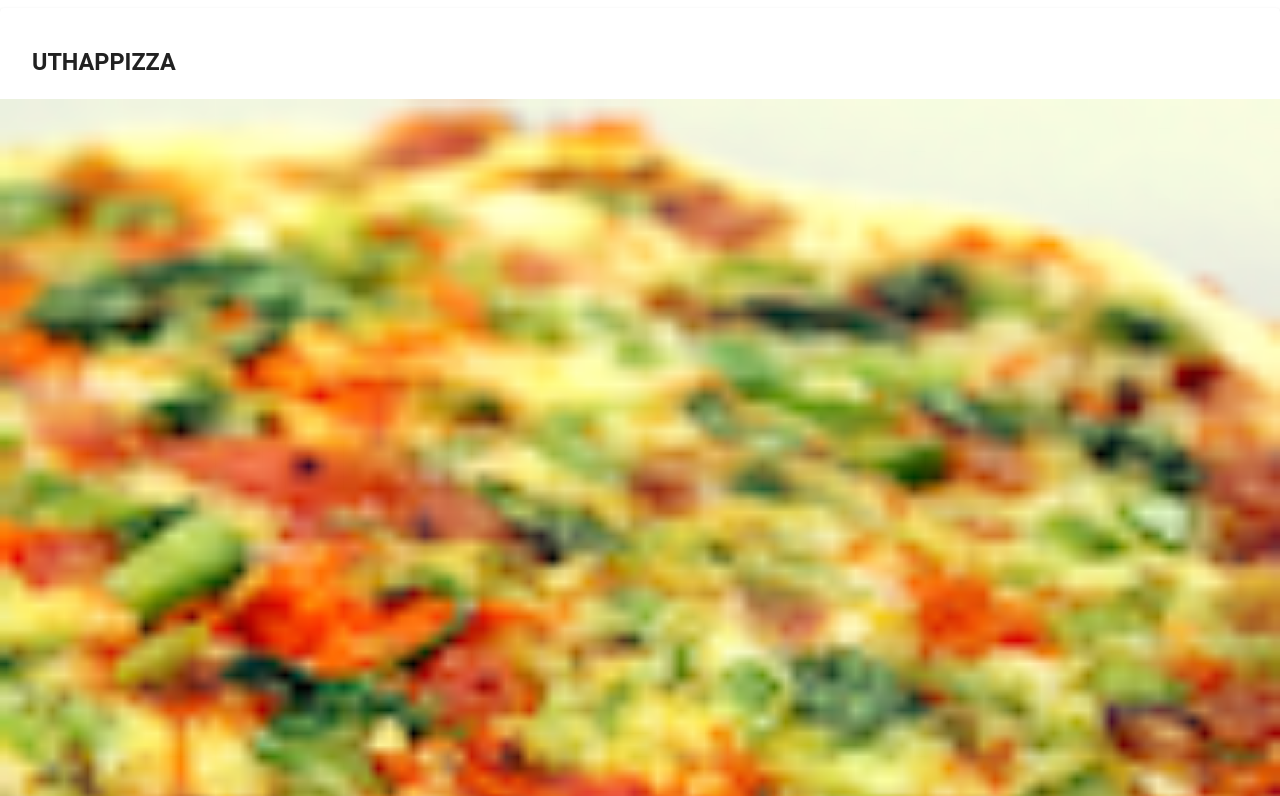
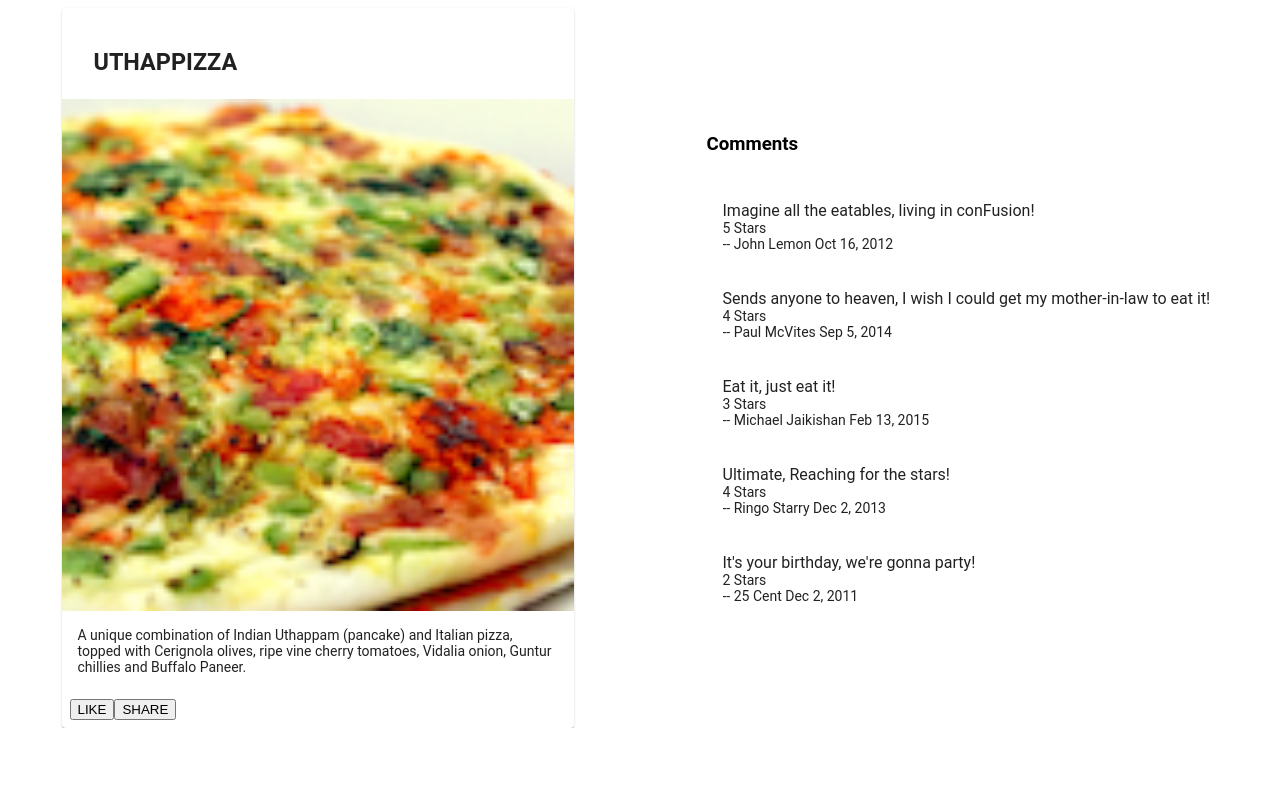
Before and after one commit to Xenoman81/AngularExcerciseConFusion, an Angular app: page / in a window 1280 px wide. Shown: the part 546-1342 px from the top of the page. After the commit the page ends 1274 px from the top, so only its background shows below. Built offline with nearby package versions, Linux system fonts and the light colour scheme.

Commit message:
assignment 1: dishdetail component

```diff
--- a/src/app/app.module.ts
+++ b/src/app/app.module.ts
@@ -12,12 +12,14 @@
 
 import { AppComponent } from './app.component';
 import { MenuComponent } from './menu/menu.component';
+import { DishdetailComponent } from './dishdetail/dishdetail.component';
 
 
 @NgModule({
   declarations: [
     AppComponent,
-    MenuComponent
+    MenuComponent,
+    DishdetailComponent
   ],
   imports: [
     BrowserModule,
--- /dev/null
+++ b/src/app/dishdetail/dishdetail.component.html
@@ -0,0 +1,44 @@
+<div class="container"
+    fxLayout="row"
+    fxLayout.sm="column"
+    fxLayout.xs="column"
+    fxLayoutAlign.gt-md="space-around center"
+    fxLayoutGap="10px"
+    fxLayoutGap.xs="0">
+
+  <div fxFlex="40">
+    <div fxFlex *ngIf="dish">
+        <mat-card>
+            <mat-card-header>
+                <mat-card-title>
+                    <h3> {{dish.name | uppercase}} </h3>
+               </mat-card-title>
+            </mat-card-header>
+            <img mat-card-image src={{dish.image}} alt={{dish.name}}>
+            <mat-card-content>
+                <p>{{dish.description}}</p>
+            </mat-card-content>
+            <mat-card-actions>
+                <button mat-button>LIKE</button>
+                <button mat-button>SHARE</button>
+            </mat-card-actions>
+        </mat-card>
+    </div>
+  </div>
+
+  <div fxFlex="40">
+    <div>
+        <h3>Comments</h3>
+    </div>
+    <div>
+        <mat-list fxFlex>
+          <mat-list-item *ngFor="let comment of dish.comments">
+            <p mat-line><span> {{comment.comment}} </span></p>
+            <p mat-line><span> {{comment.rating}} Stars </span></p>
+            <p mat-line><span> -- {{comment.author}} {{comment.date | date}} </span></p>
+          </mat-list-item>
+        </mat-list>
+    </div>
+  </div>
+
+</div>
--- /dev/null
+++ b/src/app/dishdetail/dishdetail.component.ts
@@ -0,0 +1,58 @@
+import { Component, OnInit } from '@angular/core';
+
+const DISH = {
+  name: 'Uthappizza',
+  image: '/assets/images/uthappizza.png',
+  category: 'mains',
+  label: 'Hot',
+  price: '4.99',
+  description: 'A unique combination of Indian Uthappam (pancake) and Italian pizza, topped with Cerignola olives, ripe vine cherry tomatoes, Vidalia onion, Guntur chillies and Buffalo Paneer.',
+  comments: [
+    {
+      rating: 5,
+      comment: "Imagine all the eatables, living in conFusion!",
+      author: "John Lemon",
+      date: "2012-10-16T17:57:28.556094Z"
+    },
+    {
+      rating: 4,
+      comment: "Sends anyone to heaven, I wish I could get my mother-in-law to eat it!",
+      author: "Paul McVites",
+      date: "2014-09-05T17:57:28.556094Z"
+    },
+    {
+      rating: 3,
+      comment: "Eat it, just eat it!",
+      author: "Michael Jaikishan",
+      date: "2015-02-13T17:57:28.556094Z"
+    },
+    {
+      rating: 4,
+      comment: "Ultimate, Reaching for the stars!",
+      author: "Ringo Starry",
+      date: "2013-12-02T17:57:28.556094Z"
+    },
+    {
+      rating: 2,
+      comment: "It's your birthday, we're gonna party!",
+      author: "25 Cent",
+      date: "2011-12-02T17:57:28.556094Z"
+    }
+  ]
+};
+
+
+@Component({
+  selector: 'app-dishdetail',
+  templateUrl: './dishdetail.component.html',
+  styleUrls: ['./dishdetail.component.scss']
+})
+export class DishdetailComponent implements OnInit {
+
+  dish = DISH;
+  constructor() { }
+
+  ngOnInit() {
+  }
+
+}
--- a/src/app/menu/menu.component.html
+++ b/src/app/menu/menu.component.html
@@ -2,7 +2,6 @@
 <div class="container"
      fxLayout="column"
      fxLayoutGap="10px">
-
 
     <div fxFlex>
         <div>
@@ -22,22 +21,6 @@
       </mat-grid-list>
     </div>
 
-    <div fxFlex *ngIf="selectedDish">
-        <mat-card>
-            <mat-card-header>
-                <mat-card-title>
-                    <h3> {{selectedDish.name | uppercase}} </h3>
-                </mat-card-title>
-            </mat-card-header>
-            <img mat-card-image src={{selectedDish.image}} alt={{selectedDish.name}}>
-            <mat-card-content>
-                <p>{{selectedDish.description}}</p>
-            </mat-card-content>
-            <mat-card-actions>
-                <button mat-button>LIKE</button>
-                <button mat-button>SHARE</button>
-            </mat-card-actions>
-        </mat-card>
-    </div>
+    <app-dishdetail></app-dishdetail>
 
 </div>
```
Also changed, not shown: src/app/dishdetail/dishdetail.component.scss (added), 1 other file (tests, documents, lock files or other folders).
